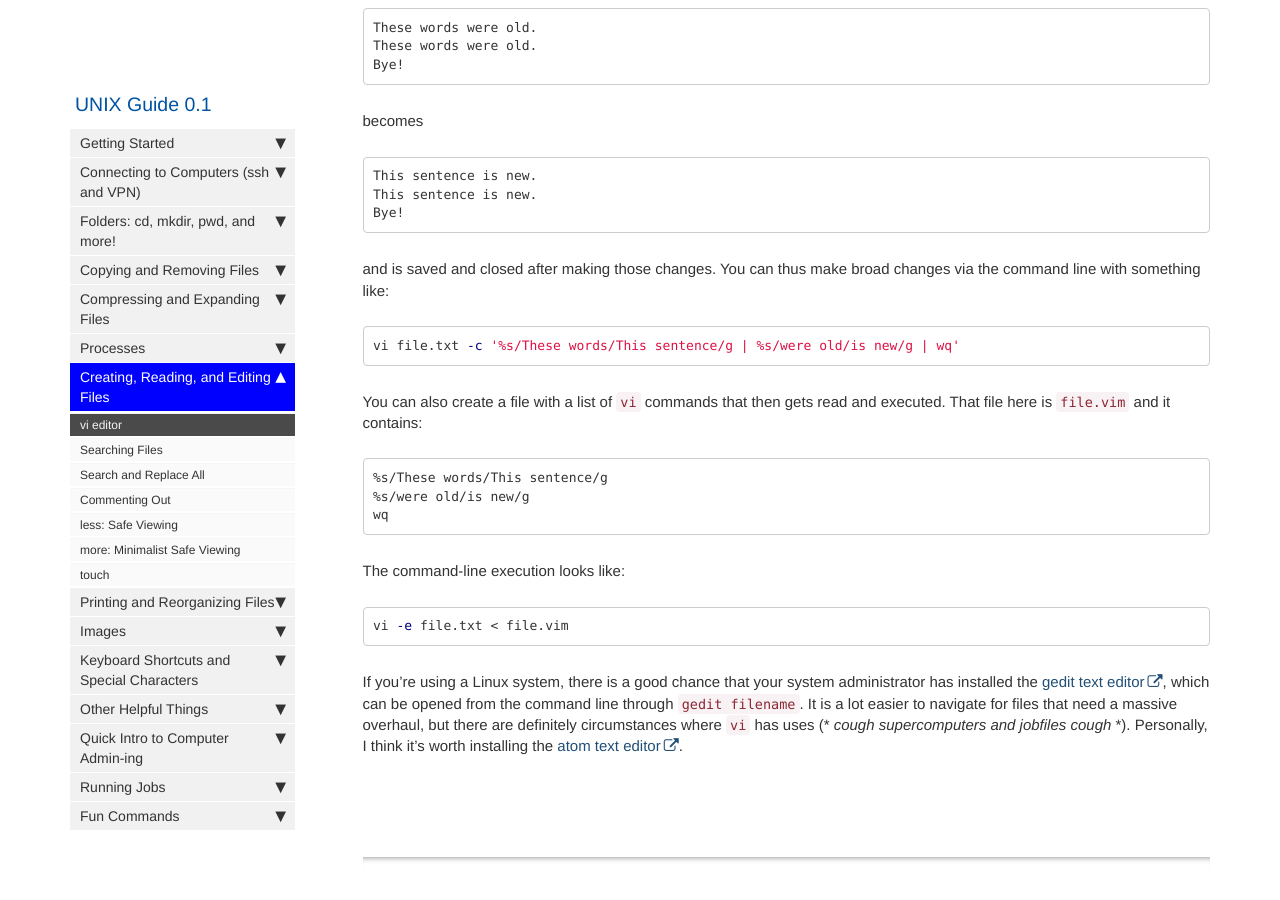
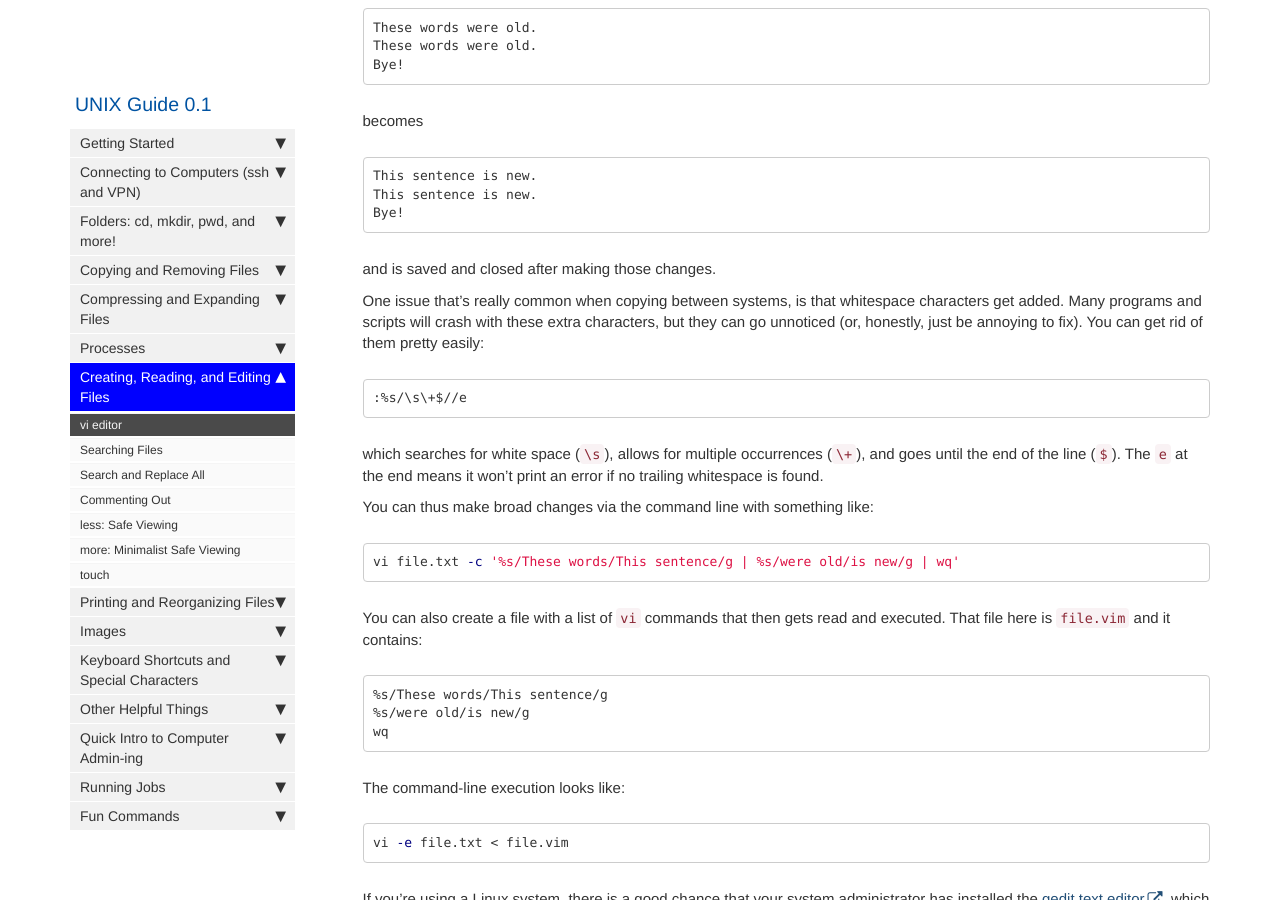
Before and after one commit to emleddin/comp-chem-website, a Jekyll site: the page built from pages/UNIX_guide/UNIXguide-vi.md, in a window 1280 px wide and 900 px high, scrolled down 973 px. Built offline with Jekyll 4.4.1, drawn with Linux system fonts in a browser that asks for light colours; comment, search, counter and statistics services are not loaded.

Commit message:
Add whitespace removal, gre plan

````diff
--- a/pages/UNIX_guide/UNIXguide-vi.md
+++ b/pages/UNIX_guide/UNIXguide-vi.md
@@ -76,6 +76,20 @@ This sentence is new.
 Bye!
 ```
 and is saved and closed after making those changes.
+
+One issue that's really common when copying between systems, is that
+whitespace characters get added.
+Many programs and scripts will crash with these extra characters, but
+they can go unnoticed (or, honestly, just be annoying to fix).
+You can get rid of them pretty easily:
+```
+:%s/\s\+$//e
+```
+which searches for white space (`\s`), allows for multiple occurrences
+(`\+`), and goes until the end of the line (`$`).
+The `e` at the end means it won't print an error if no trailing whitespace
+is found.
+
 You can thus make broad changes via the command line with something like:
 ```bash
 vi file.txt -c '%s/These words/This sentence/g | %s/were old/is new/g | wq'
````
Also changed, not shown: pages/general_info/grad-prof-app-resources.md (+1 -0 lines).
